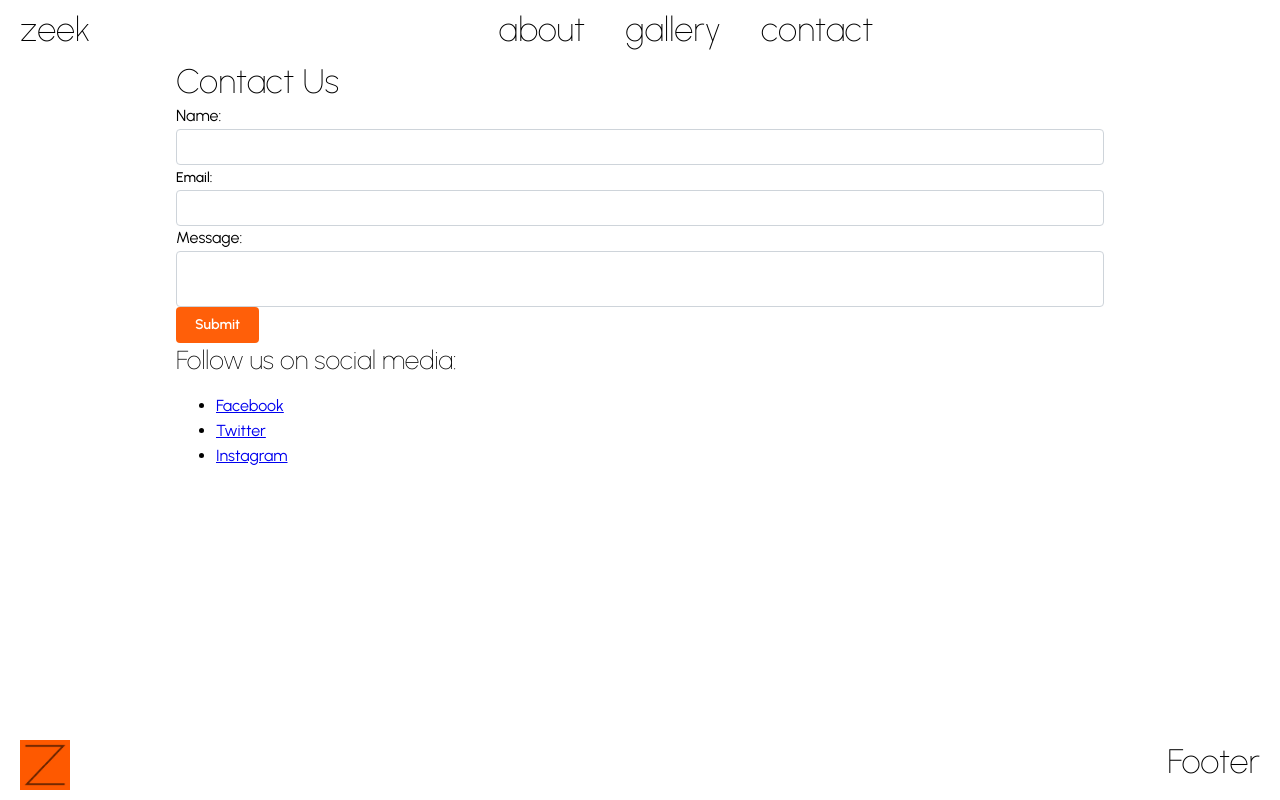
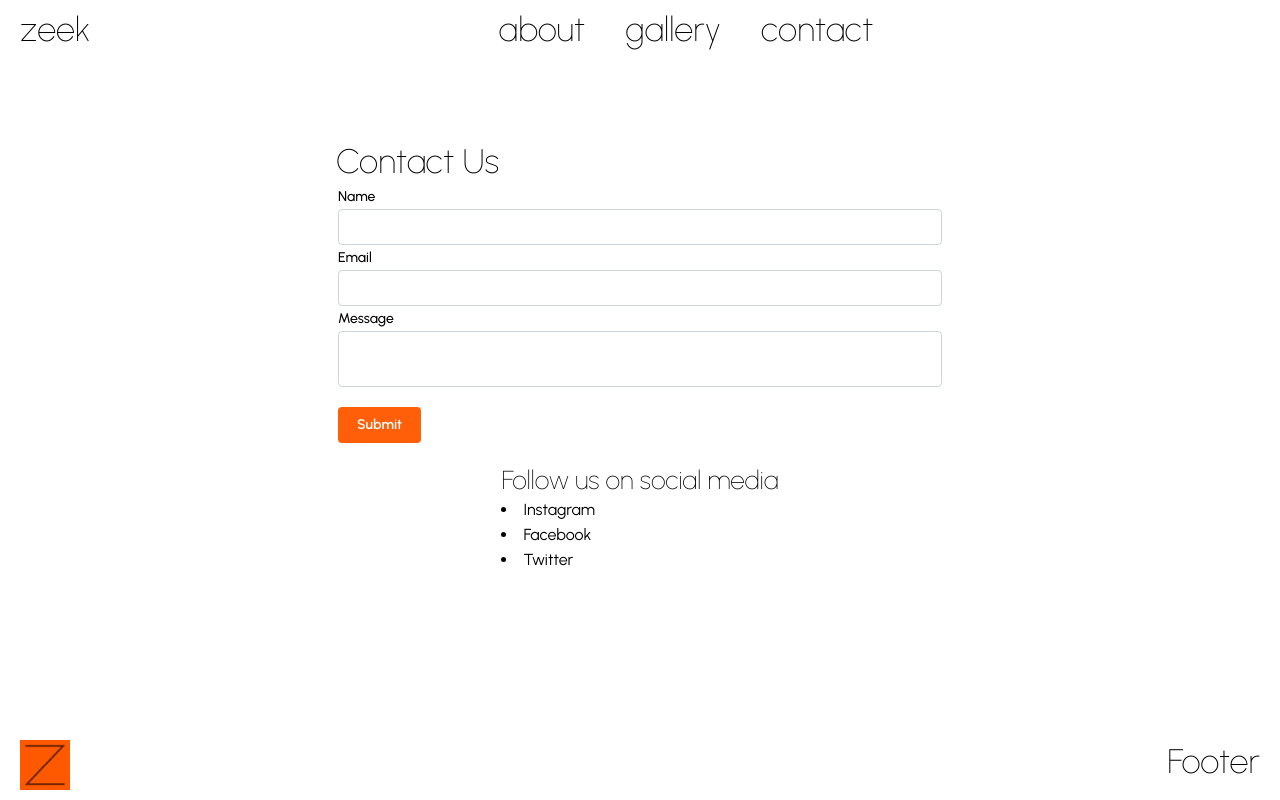
Before and after one commit to amurrai/confectionery-store, a Next.js app: page /contact in a window 1280 px wide. Built offline with nearby package versions, Linux system fonts and the light colour scheme; a web font is replaced by a local one.

Commit message:
Format Contact page

```diff
--- a/app/contact/page.tsx
+++ b/app/contact/page.tsx
@@ -1,63 +1,25 @@
 "use client"
+import { Fieldset, TextInput, Textarea, Button, Container, Title, List } from '@mantine/core';
+import React from 'react';
 
-import React, { useState } from 'react';
-import { TextInput, Textarea, Button, Container, Title } from '@mantine/core';
-
-const ContactPage: React.FC = () => {
-  const [name, setName] = useState('');
-  const [email, setEmail] = useState('');
-  const [message, setMessage] = useState('');
-
-  const handleNameChange = (event: React.ChangeEvent<HTMLInputElement>) => {
-    setName(event.target.value);
-  };
-
-  const handleEmailChange = (event: React.ChangeEvent<HTMLInputElement>) => {
-    setEmail(event.target.value);
-  };
-
-  const handleMessageChange = (event: React.ChangeEvent<HTMLTextAreaElement>) => {
-    setMessage(event.target.value);
-  };
-
-  const handleSubmit = (event: React.FormEvent) => {
-    event.preventDefault();
-    // Handle form submission logic here
-  };
-
+export default function ContactPage() {
   return (
-    <Container>
+    <Container className='flex flex-col w-1/2 mt-20 min-w-max'>
       <Title>Contact Us</Title>
-      <form onSubmit={handleSubmit}>
-        <div>
-          <label htmlFor="name">Name:</label>
-          <TextInput id="name" value={name} onChange={handleNameChange} />
-        </div>
-        <div>
-          <TextInput label="Email:" id="email" type="email" value={email} onChange={handleEmailChange} />
-        </div>
-        <div>
-          <label htmlFor="message">Message:</label>
-          <Textarea id="message" value={message} onChange={handleMessageChange} />
-        </div>
-        <Button type="submit">Submit</Button>
-      </form>
-      <div>
-        <Title order={2}>Follow us on social media:</Title >
-        <ul>
-          <li>
-            <a href="https://www.facebook.com">Facebook</a>
-          </li>
-          <li>
-            <a href="https://www.twitter.com">Twitter</a>
-          </li>
-          <li>
-            <a href="https://www.instagram.com">Instagram</a>
-          </li>
-        </ul>
-      </div>
+      <Fieldset variant="unstyled">
+        <TextInput label="Name" />
+        <TextInput label="Email" />
+        <Textarea label="Message" />
+        <Button type="submit" className='my-5'>Submit</Button>
+      </Fieldset>
+      <Container>
+        <Title order={2}>Follow us on social media</Title >
+        <List>
+          <List.Item>Instagram</List.Item>
+          <List.Item>Facebook</List.Item>
+          <List.Item>Twitter</List.Item>
+        </List>
+      </Container>
     </Container>
   );
 };
-
-export default ContactPage;
```
